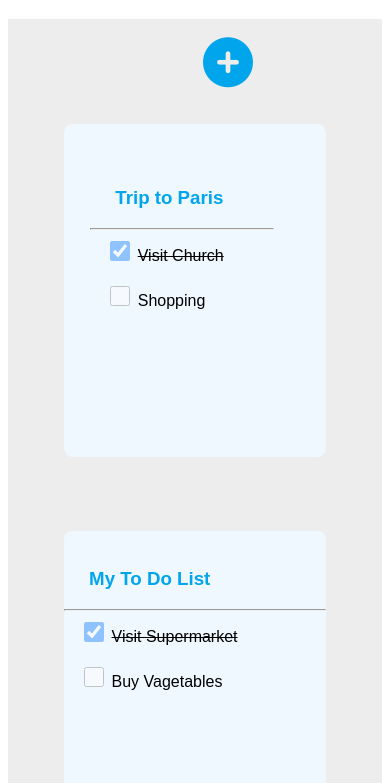
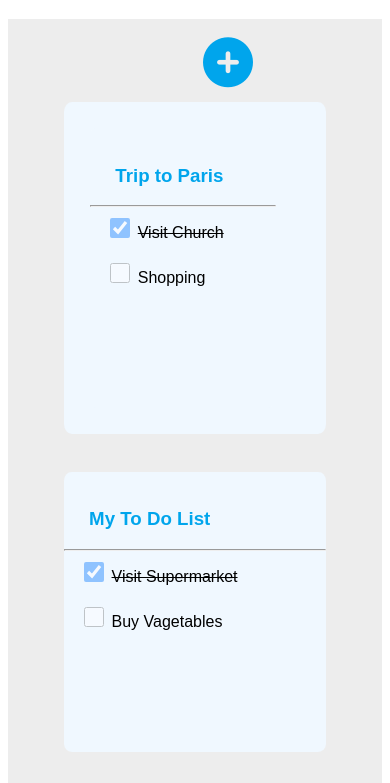
Before and after one commit to UT-99/Todo_UI_Mobile_App, a plain HTML site: page index.html in a window 390 px wide. Shown: the part 61-844 px from the top of the page. Drawn offline with Linux system fonts and the light colour scheme.

Commit message:
fourth Page updated with button value  per mobile view

```diff
--- a/index.html
+++ b/index.html
@@ -29,12 +29,12 @@
                 </a>
             </div>
             <div id="cotainer-first">
-                <a href="thirdpage.html" style="text-decoration: none;" id="anchortag_TripToParis">
+                <a href="thirdpage.html" style="text-decoration: none;padding: 0;" id="anchortag_TripToParis">
                     <div class="container-first-items">
                         <br>
                         <h3 class="cards-headings" style="text-decoration: none;color: #00A5EC;">Trip to Paris</h3>
                         <hr
-                            style="text-decoration: none;background-color: rgb(143, 135, 135);text-decoration-line: none;color:rgb(217, 206, 206);">
+                            style="padding: 0;text-decoration: none;background-color: rgb(143, 135, 135);text-decoration-line: none;color:rgb(217, 206, 206); width: 100%;">
                         <input type="checkbox" class="checkbox-class" checked>
                         <label for="VisitChurch" class="striked-text "
                             style="text-decoration: line-through;color: black;">Visit Church</label>
--- a/styles.css
+++ b/styles.css
@@ -254,7 +254,7 @@ body {
 
 
     .container-first-items {
-        height: 20%x;
+        /* height: 30%; */
         width: 70%;
         border-radius: 3%;
         margin: 10%;
@@ -262,7 +262,7 @@ body {
     }
 
     .container-two-items {
-        height: 20%x;
+        /* height: 30%; */
         width: 70%;
         border-radius: 3%;
         margin: 7%;
@@ -270,11 +270,12 @@ body {
     }
 
     #anchortag_TripToParis {
-        display: inline-block;
-        height: 20%x;
+        display: inline;
+        height: 20%;
         width: 70%;
         border-radius: 3%;
-        margin: 10%;
+        margin-top:  4%;
+        padding: 0%;
         background-color: aliceblue;
 
     }
```
Also changed, not shown: fourth.html (+2 -1 lines).
